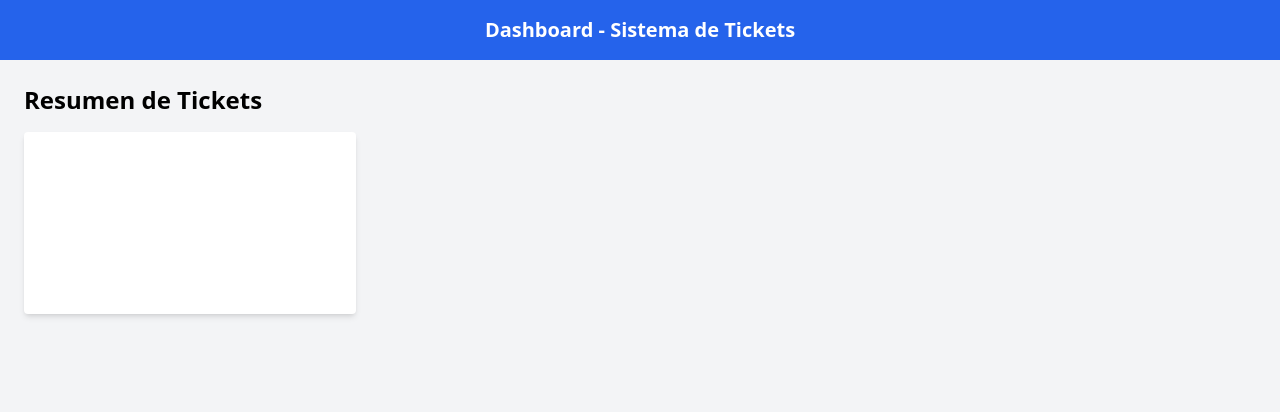
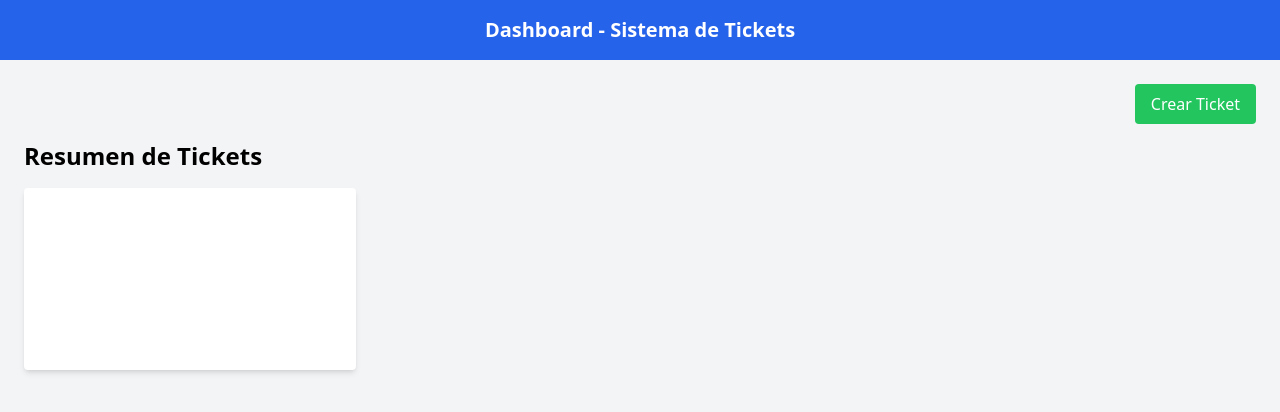
Before and after one commit to jcsr9910/Tickets, a plain HTML site: page dashboard.html in a window 1280 px wide. Drawn offline with nearby package versions, Linux system fonts and the light colour scheme; no server answers.

Commit message:
Update dashboard.html

```diff
--- a/dashboard.html
+++ b/dashboard.html
@@ -50,6 +50,12 @@
         Dashboard - Sistema de Tickets
     </header>
     <main class="p-6">
+        <!-- Botón para crear ticket -->
+        <div class="flex justify-end mb-4">
+            <a href="crear_ticket.html" class="bg-green-500 text-white px-4 py-2 rounded hover:bg-green-600">
+                Crear Ticket
+            </a>
+        </div>
         <h2 class="text-2xl font-bold mb-4">Resumen de Tickets</h2>
         <canvas id="ticketsChart" class="bg-white p-4 rounded shadow-md"></canvas>
     </main>
```
